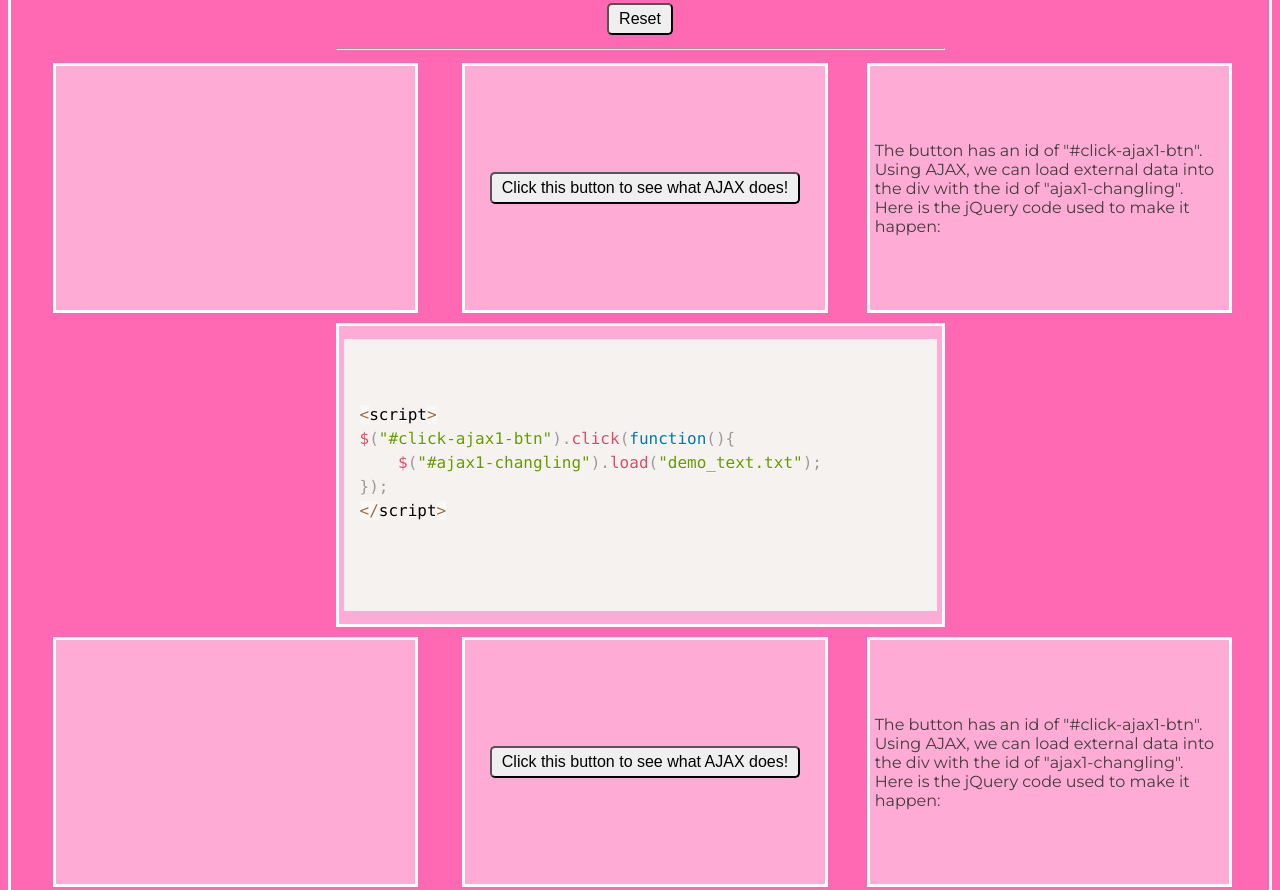
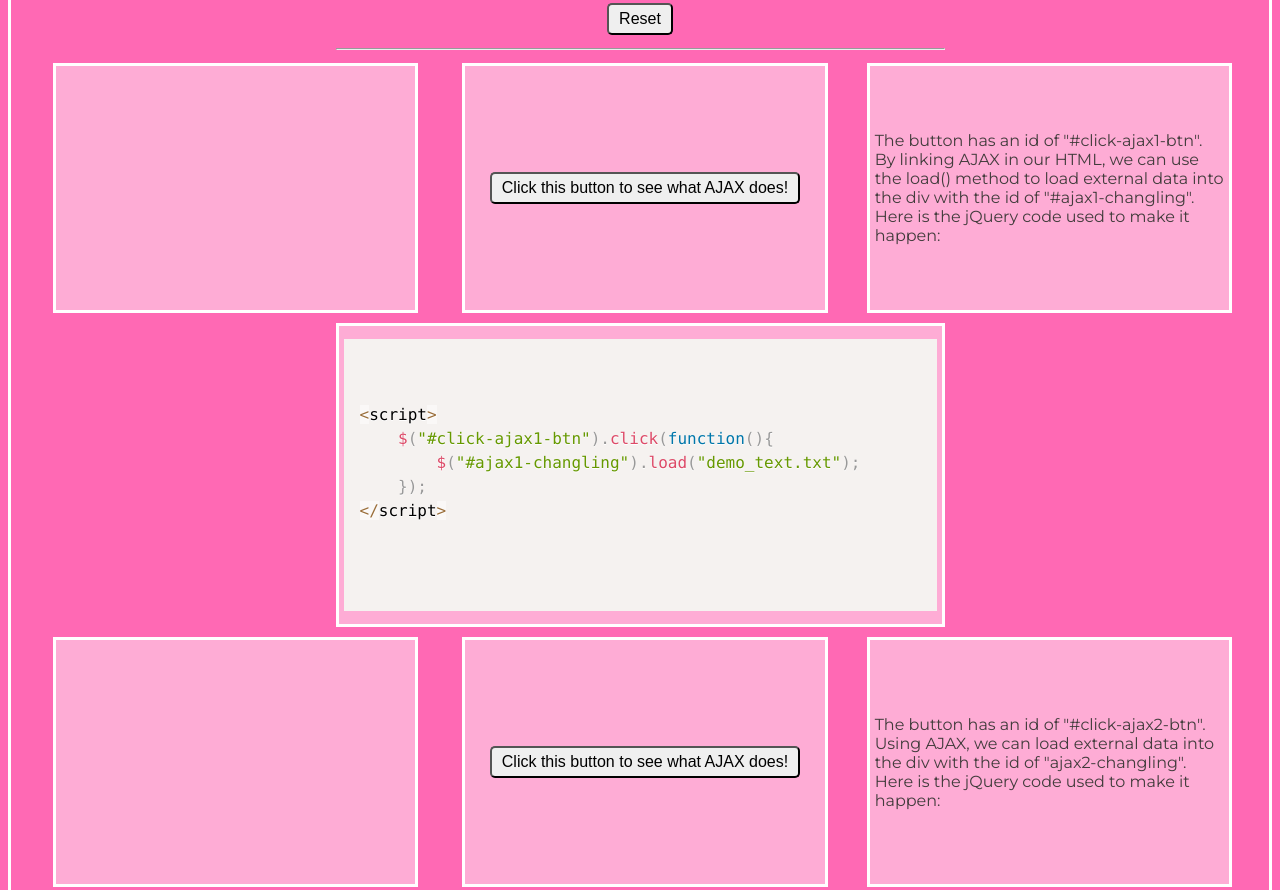
Before and after one commit to lindsayjohnston/JQuery-Playground, a plain HTML site: page docs/index.html in a window 1280 px wide. Shown: the part 7728-8618 px from the top of the page. Drawn offline with nearby package versions, Linux system fonts and the light colour scheme.

Commit message:
Finished updating Advanced section text

```diff
--- a/docs/index.html
+++ b/docs/index.html
@@ -557,17 +557,17 @@
                     <button id="click-ajax1-btn"> Click this button to see what AJAX does!</button>
                 </div>
                 <div class="description-cell">
-                    <p>The button has an id of "#click-ajax1-btn". Using AJAX, we can load external data into the div
-                        with the id of "ajax1-changling". Here is the jQuery code used to make it happen:</p>
+                    <p>The button has an id of "#click-ajax1-btn". By linking AJAX in our HTML, we can use the load() method to load external data into the div
+                        with the id of "#ajax1-changling". Here is the jQuery code used to make it happen:</p>
                 </div>
                 <div class="code-snippet-cell">
                     <figure>
                         <pre>
                             <code contenteditable spellcheck="false" class="language-js">
 &lt;script&gt;
-$("#click-ajax1-btn").click(function(){
-    $("#ajax1-changling").load("demo_text.txt");
-});
+    $("#click-ajax1-btn").click(function(){
+        $("#ajax1-changling").load("demo_text.txt");
+    });
 &lt;/script&gt;
                             </code>
                         </pre>
@@ -583,8 +583,8 @@
                     <button id="click-ajax2-btn"> Click this button to see what AJAX does!</button>
                 </div>
                 <div class="description-cell">
-                    <p>The button has an id of "#click-ajax1-btn". Using AJAX, we can load external data into the div
-                        with the id of "ajax1-changling". Here is the jQuery code used to make it happen:</p>
+                    <p>The button has an id of "#click-ajax2-btn". Using AJAX, we can load external data into the div
+                        with the id of "ajax2-changling". Here is the jQuery code used to make it happen:</p>
                 </div>
                 <div class="code-snippet-cell">
                     <figure>
@@ -617,7 +617,7 @@
                     <input type="text" id="filter-input">
                 </div>
                 <div class="description-cell">
-                    <p>The input field has an id of "#filter-input". The list to the left has an id of #filter-changling. Here is the jQuery code used to filter through the text:</p>
+                    <p>The input field has an id of "#filter-input". The list to the left has an id of "#filter-changling." Here is the jQuery code used to filter through the text:</p>
                 </div>
                 <div class="code-snippet-cell">
                     <figure>
@@ -631,8 +631,8 @@
     });
 });
 &lt;/script&gt;
-                                                    </code>
-                                                </pre>
+                                      </code>
+                             </pre>
                     </figure>
                 </div>
 
```
Also changed, not shown: docs/demo_text.txt.
